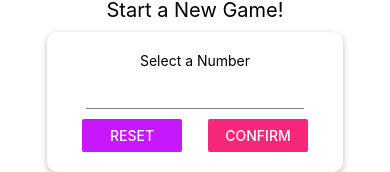
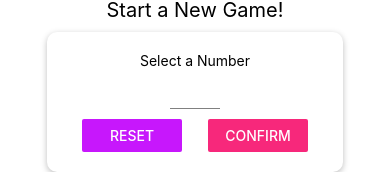
Before and after one commit to TKAkhter/mySecondApp, a React Native app: screen / in a window 390 px wide. Shown: the part 112-284 px from the top of the page. Built offline with nearby package versions, Linux system fonts and the light colour scheme.

Commit message:
section 3 topic 64

```diff
--- a/Components/Card.js
+++ b/Components/Card.js
@@ -3,7 +3,7 @@ import {View, StyleSheet} from 'react-native';
 
 const Card = props => {
   return (
-    <View style={{...styles.card,...props.style}}>
+    <View style={{...styles.card, ...props.style}}>
       {props.children}
     </View>
   );
--- a/Components/Input.js
+++ b/Components/Input.js
@@ -2,7 +2,7 @@ import React from 'react';
 import {TextInput, StyleSheet} from 'react-native';
 
 const Input = props => {
-  return <TextInput style={{...styles.input, ...props.style}} />;
+  return <TextInput {...props} style={{...styles.input, ...props.style}} />;
 };
 
 const styles = StyleSheet.create ({
--- a/Screens/StartGameScreen.js
+++ b/Screens/StartGameScreen.js
@@ -10,7 +10,14 @@ const StartGameScreen = props => {
       <Text style={styles.title}>Start a New Game!</Text>
       <Card style={styles.inputContainer}>
         <Text>Select a Number</Text>
-        <Input />
+        <Input
+          style={styles.input}
+          blurOnSubmit
+          autoCapitalize="none"
+          autoCorrect={false}
+          keyboardType={'numeric'}
+          maxLength={2}
+        />
         <View style={styles.buttonContainer}>
           <View style={styles.button}>
             <Button title="Reset" onPress={() => {}} color={Colors.accent} />
@@ -48,5 +55,9 @@ const styles = StyleSheet.create ({
   button: {
     width: 100,
   },
+  input: {
+    width: 50,
+    textAlign: 'center',
+  },
 });
 export default StartGameScreen;
```
